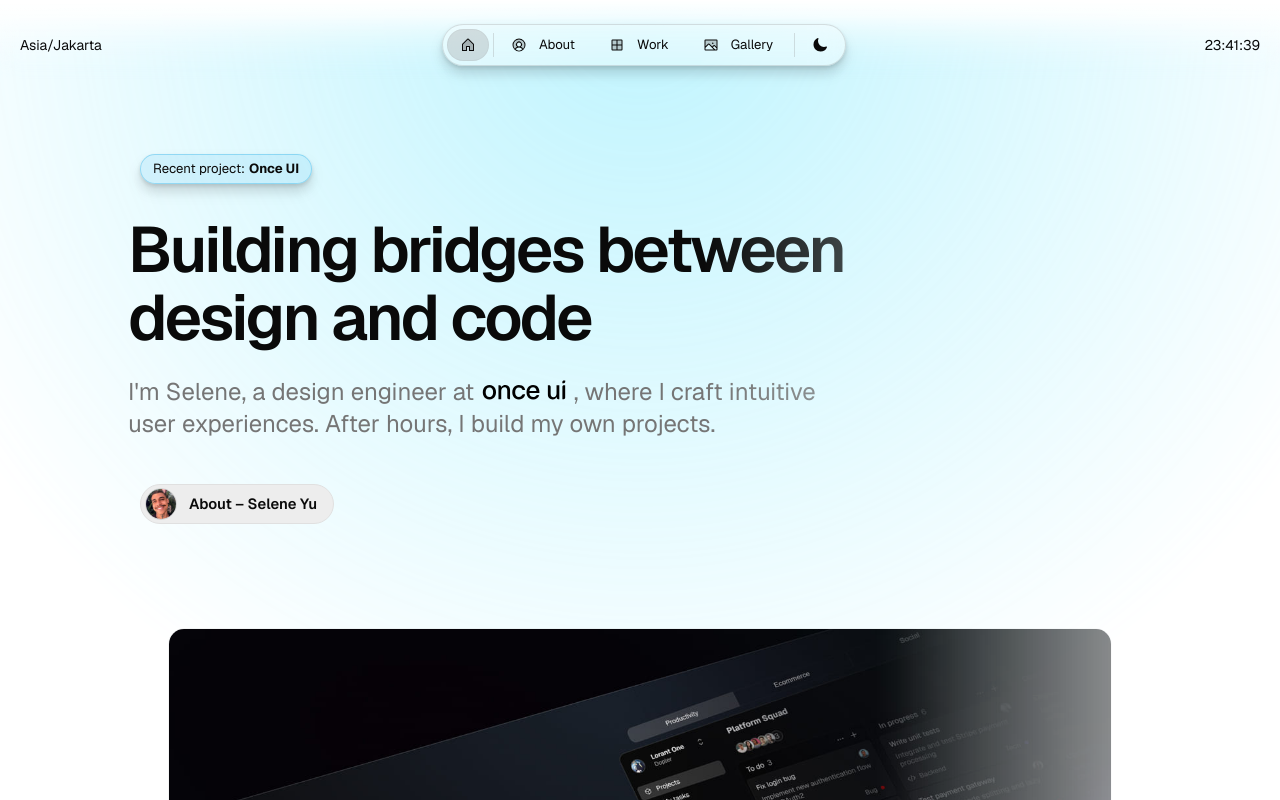
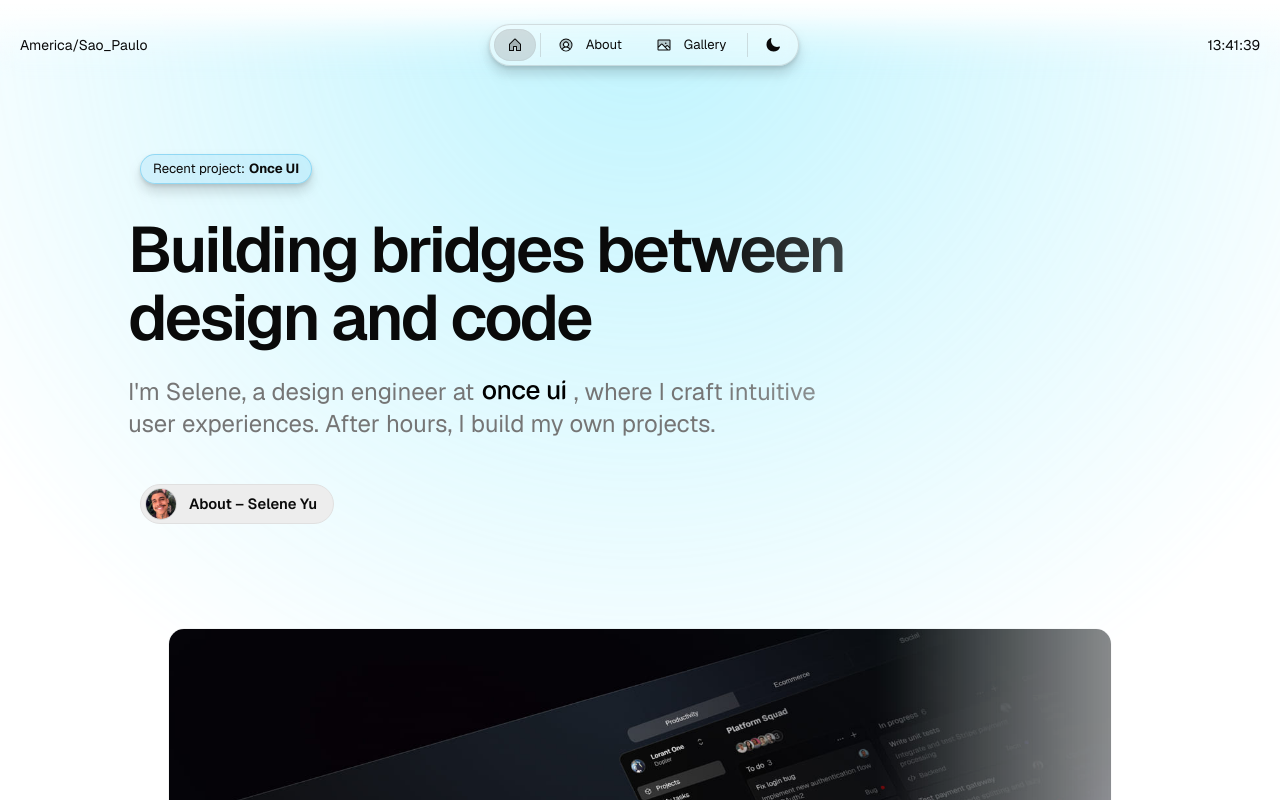
Before and after one commit to Edgar0bsj/edgar-portfolio, a Next.js app: page / in a window 1280 px wide. Shown: the top 800 px of the page. Built offline with nearby package versions, Linux system fonts and the light colour scheme.

Commit message:
config update

```diff
--- a/src/app/resources/config.js
+++ b/src/app/resources/config.js
@@ -4,7 +4,7 @@ const baseURL = "https://demo.magic-portfolio.com";
 const routes = {
   "/": true,
   "/about": true,
-  "/work": true,
+  "/work": false,
   "/blog": false,
   "/gallery": true,
 };
--- a/src/app/resources/content.js
+++ b/src/app/resources/content.js
@@ -9,8 +9,8 @@ const person = {
   role: "Design Engineer",
   avatar: "/images/avatar.jpg",
   email: "example@gmail.com",
-  location: "Asia/Jakarta", // Expecting the IANA time zone identifier, e.g., 'Europe/Vienna'
-  languages: ["English", "Bahasa"], // optional: Leave the array empty if you don't want to display languages
+  location: "America/Sao_Paulo", // Expecting the IANA time zone identifier, e.g., 'Europe/Vienna'
+  languages: ["Rio de Janeiro", "Mesquita"], // optional: Leave the array empty if you don't want to display languages
 };
 
 const newsletter = {
```
Also changed, not shown: 1 other file (tests, documents, lock files or other folders).
